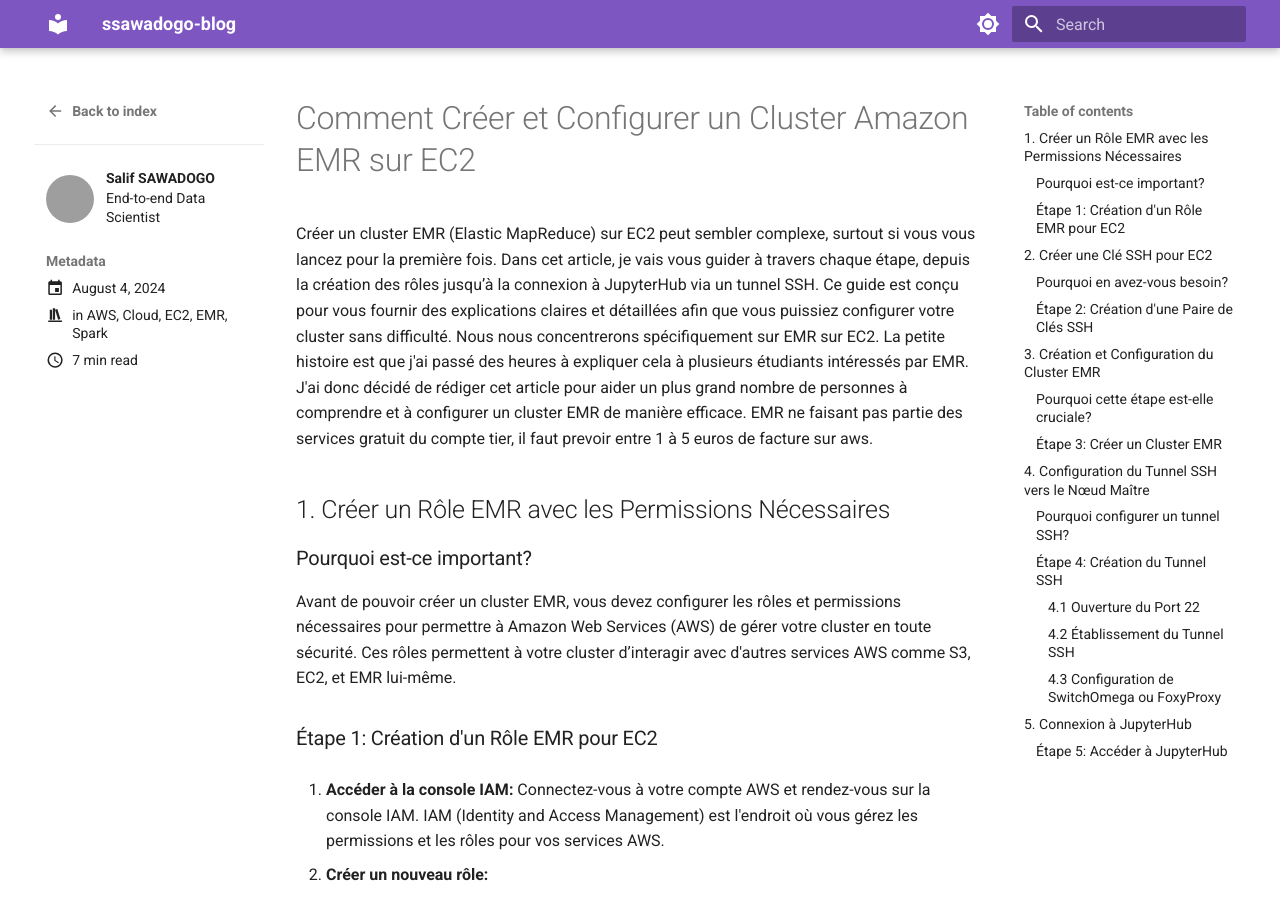
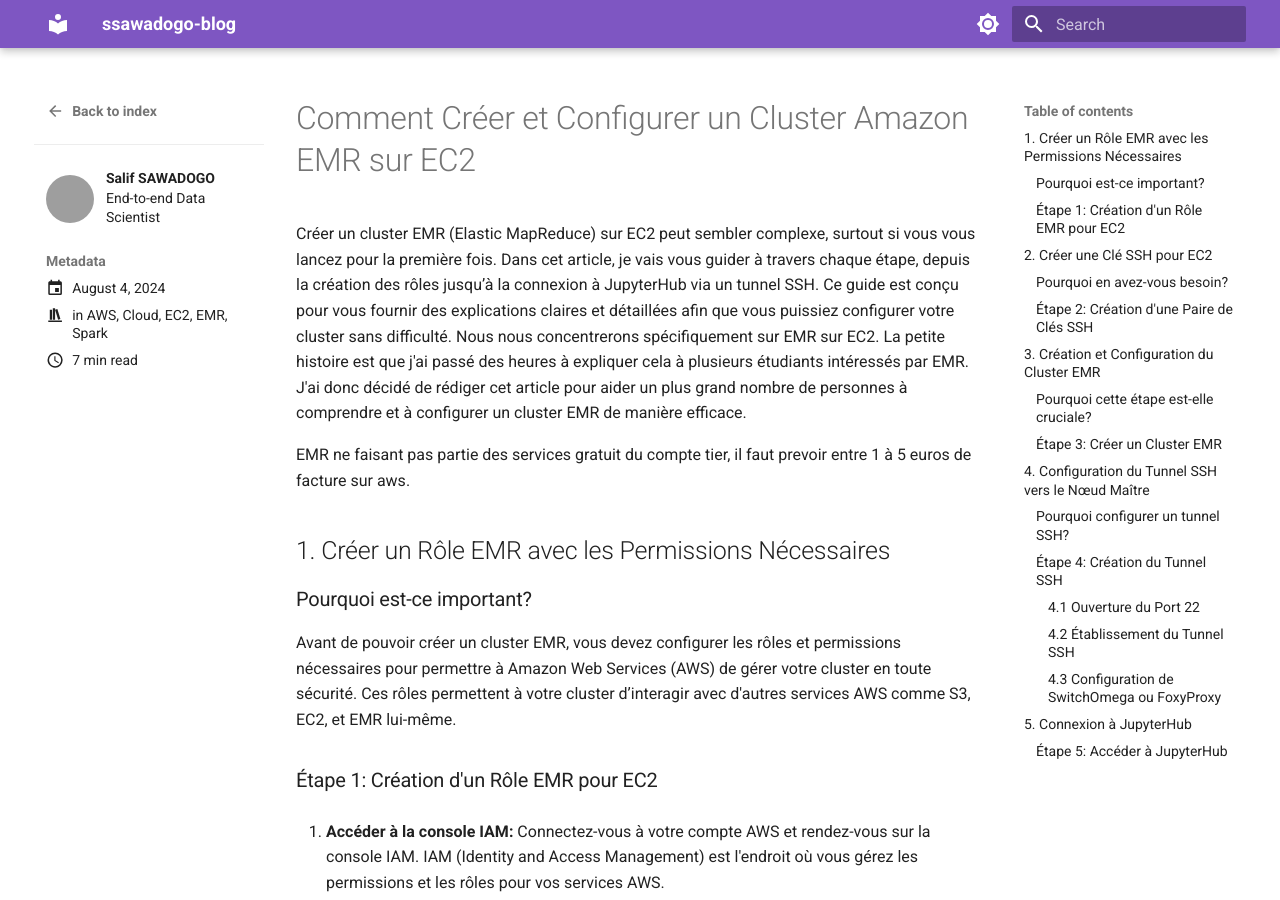
Before and after one commit to sawallesalfo/blog, an MkDocs documentation site: the page built from docs/posts/setup_emr.md, in a window 1280 px wide and 900 px high. Built offline with MkDocs 1.6.1 and Material for MkDocs 9.7.7, drawn with Linux system fonts in a browser that asks for light colours; grey boxes are pictures that could not be loaded.

```diff
--- a/docs/posts/setup_emr.md
+++ b/docs/posts/setup_emr.md
@@ -13,8 +13,9 @@ categories:
 # Comment Créer et Configurer un Cluster Amazon EMR sur EC2
 
 
-Créer un cluster EMR (Elastic MapReduce) sur EC2 peut sembler complexe, surtout si vous vous lancez pour la première fois. Dans cet article, je vais vous guider à travers chaque étape, depuis la création des rôles jusqu’à la connexion à JupyterHub via un tunnel SSH. Ce guide est conçu pour vous fournir des explications claires et détaillées afin que vous puissiez configurer votre cluster sans difficulté. Nous nous concentrerons spécifiquement sur EMR sur EC2. La petite histoire est que j'ai passé des heures à expliquer cela à plusieurs étudiants intéressés par EMR. J'ai donc décidé de rédiger cet article pour aider un plus grand nombre de personnes à comprendre et à configurer un cluster EMR de manière efficace. EMR ne faisant pas partie des services gratuit du compte tier, il faut prevoir entre 1 à 5 euros de facture sur aws.
+Créer un cluster EMR (Elastic MapReduce) sur EC2 peut sembler complexe, surtout si vous vous lancez pour la première fois. Dans cet article, je vais vous guider à travers chaque étape, depuis la création des rôles jusqu’à la connexion à JupyterHub via un tunnel SSH. Ce guide est conçu pour vous fournir des explications claires et détaillées afin que vous puissiez configurer votre cluster sans difficulté. Nous nous concentrerons spécifiquement sur EMR sur EC2. La petite histoire est que j'ai passé des heures à expliquer cela à plusieurs étudiants intéressés par EMR. J'ai donc décidé de rédiger cet article pour aider un plus grand nombre de personnes à comprendre et à configurer un cluster EMR de manière efficace.
 <!-- more -->
+EMR ne faisant pas partie des services gratuit du compte tier, il faut prevoir entre 1 à 5 euros de facture sur aws.
 
 
 ## 1. Créer un Rôle EMR avec les Permissions Nécessaires
```
